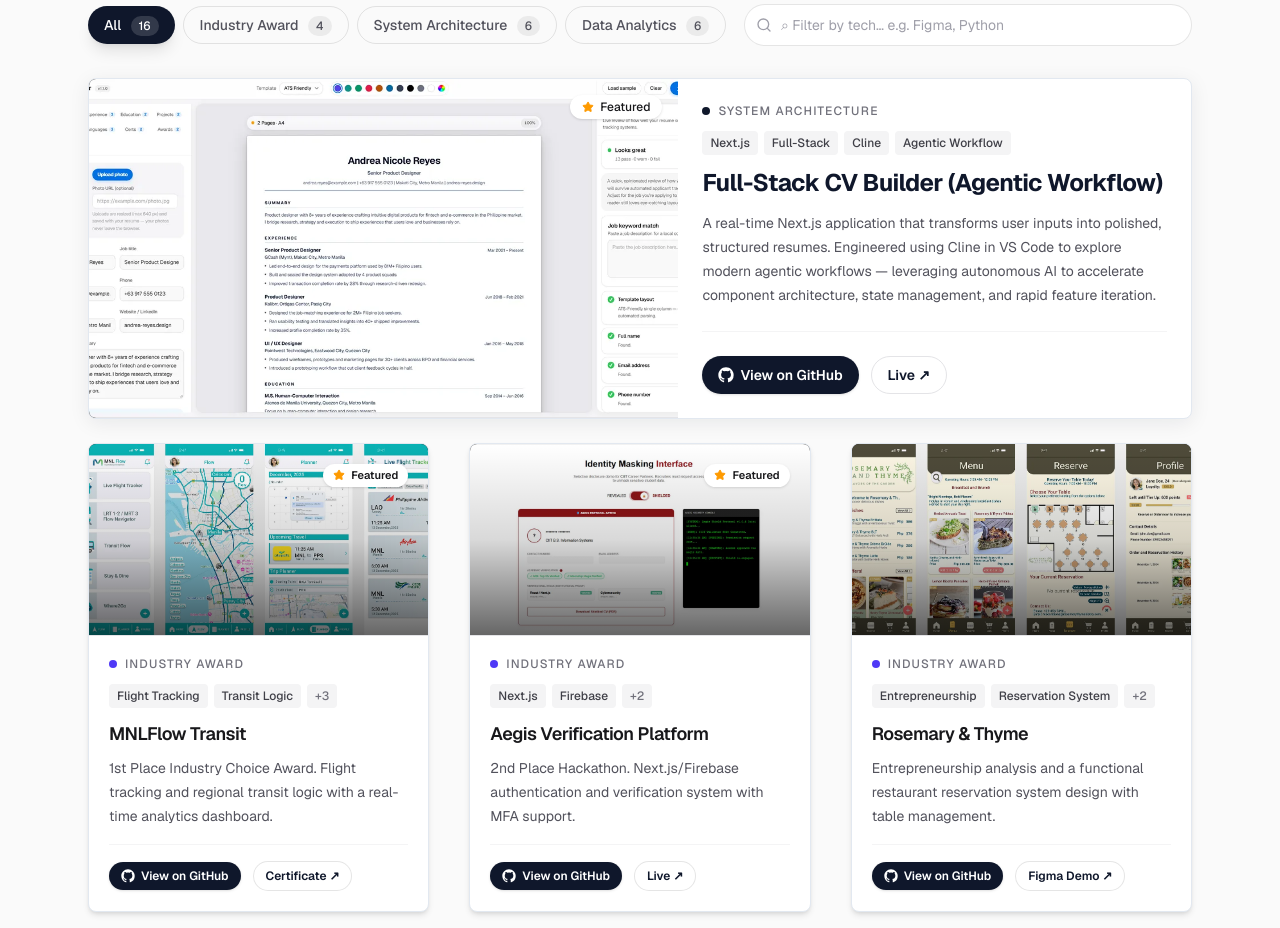
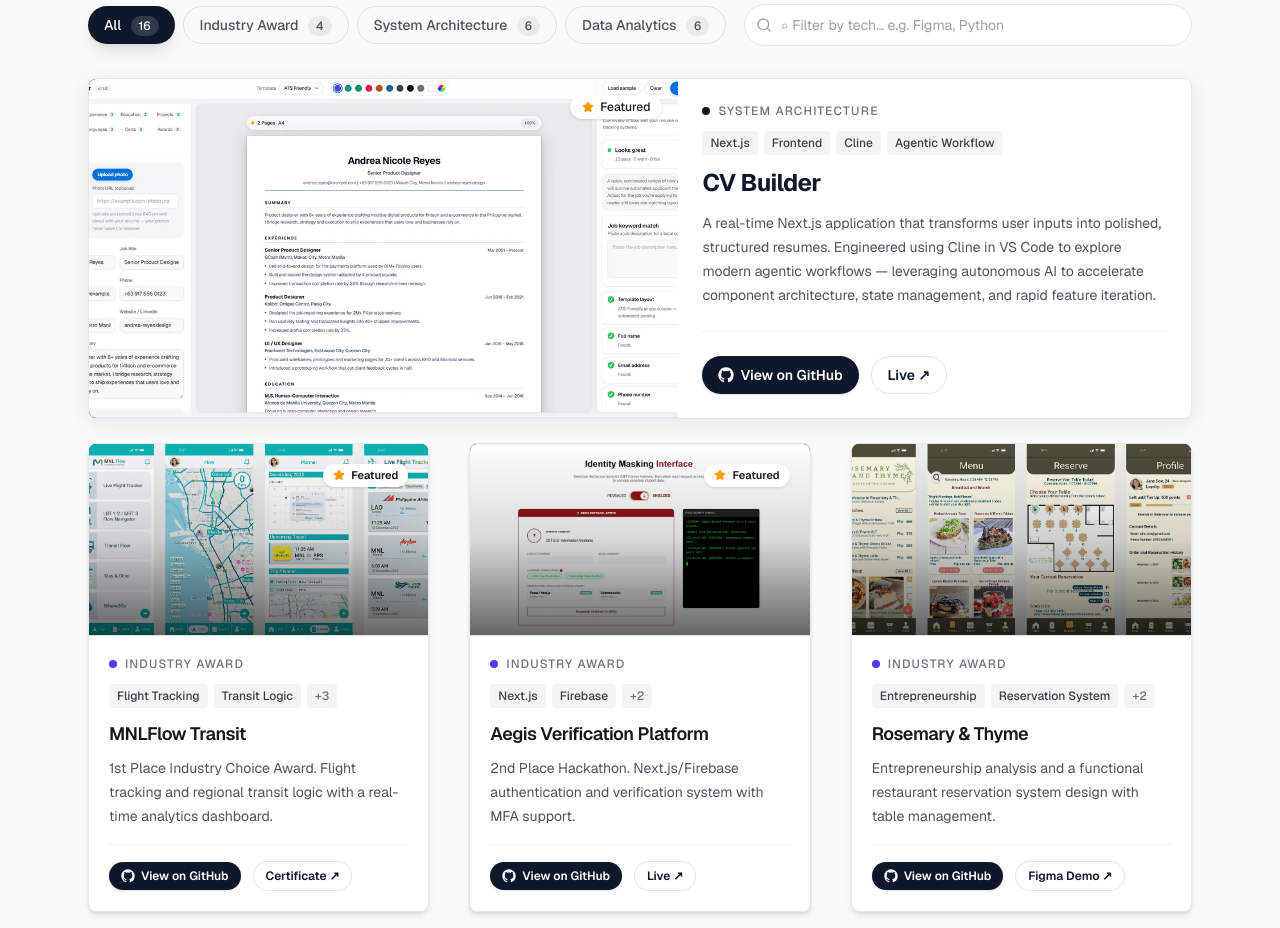
Before and after one commit to jacobconradquendangan-portfolio/portfolio-website-v2, a Next.js app: page / in a window 1280 px wide. Shown: the part 2820-3748 px from the top of the page. Built offline with nearby package versions, Linux system fonts and the light colour scheme.

Commit message:
Refactor project title and tags for CV Builder in portfolio data

```diff
--- a/src/components/Projects.tsx
+++ b/src/components/Projects.tsx
@@ -54,7 +54,7 @@ export default function Projects() {
     : byCategory;
 
   // Featured hero: CV Builder when it passes current filters
-  const hero = filtered.find((p) => p.title === "Full-Stack CV Builder (Agentic Workflow)");
+  const hero = filtered.find((p) => p.title === "CV Builder");
   const gridFiltered = hero ? filtered.filter((p) => p !== hero) : filtered;
   const visibleGrid = category === "All" && !q && !showAll ? gridFiltered.slice(0, 6) : gridFiltered;
   const hiddenCount = gridFiltered.length - visibleGrid.length;
--- a/src/data/portfolio.ts
+++ b/src/data/portfolio.ts
@@ -90,10 +90,10 @@ const G = {
 
 export const projects: (Project & { gradient: string })[] = [
   {
-    title: "Full-Stack CV Builder (Agentic Workflow)",
+    title: "CV Builder",
     description:
       "A real-time Next.js application that transforms user inputs into polished, structured resumes. Engineered using Cline in VS Code to explore modern agentic workflows — leveraging autonomous AI to accelerate component architecture, state management, and rapid feature iteration.",
-    tags: ["Next.js", "Full-Stack", "Cline", "Agentic Workflow"],
+    tags: ["Next.js", "Frontend", "Cline", "Agentic Workflow"],
     github: "https://github.com/jacobconradquendangan-portfolio/CV-Builder",
     live: "https://cv-builder-eight-tan.vercel.app/",
     category: "System Architecture",
```
